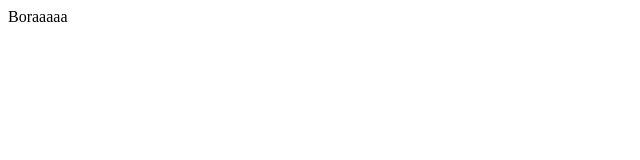
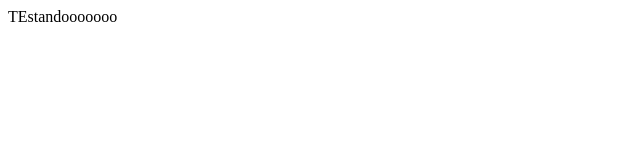
Before and after one commit to epcriacao/git, a plain HTML site: page index.html in a window 1280 px wide. Shown: the full height of the page, 0-640 px from the left. Drawn offline with Linux system fonts and the light colour scheme.

Commit message:
ambiente de teste 1.0

```diff
--- a/index.html
+++ b/index.html
@@ -3,9 +3,9 @@
 <head>
 	<meta charset="utf-8">
 	<meta name="viewport" content="width=device-width, initial-scale=1">
-	<title>Boraaaa</title>
+	<title>TEstandooooooo</title>
 </head>
 <body>
-Boraaaaa
+TEstandooooooo
 </body>
 </html>
```
